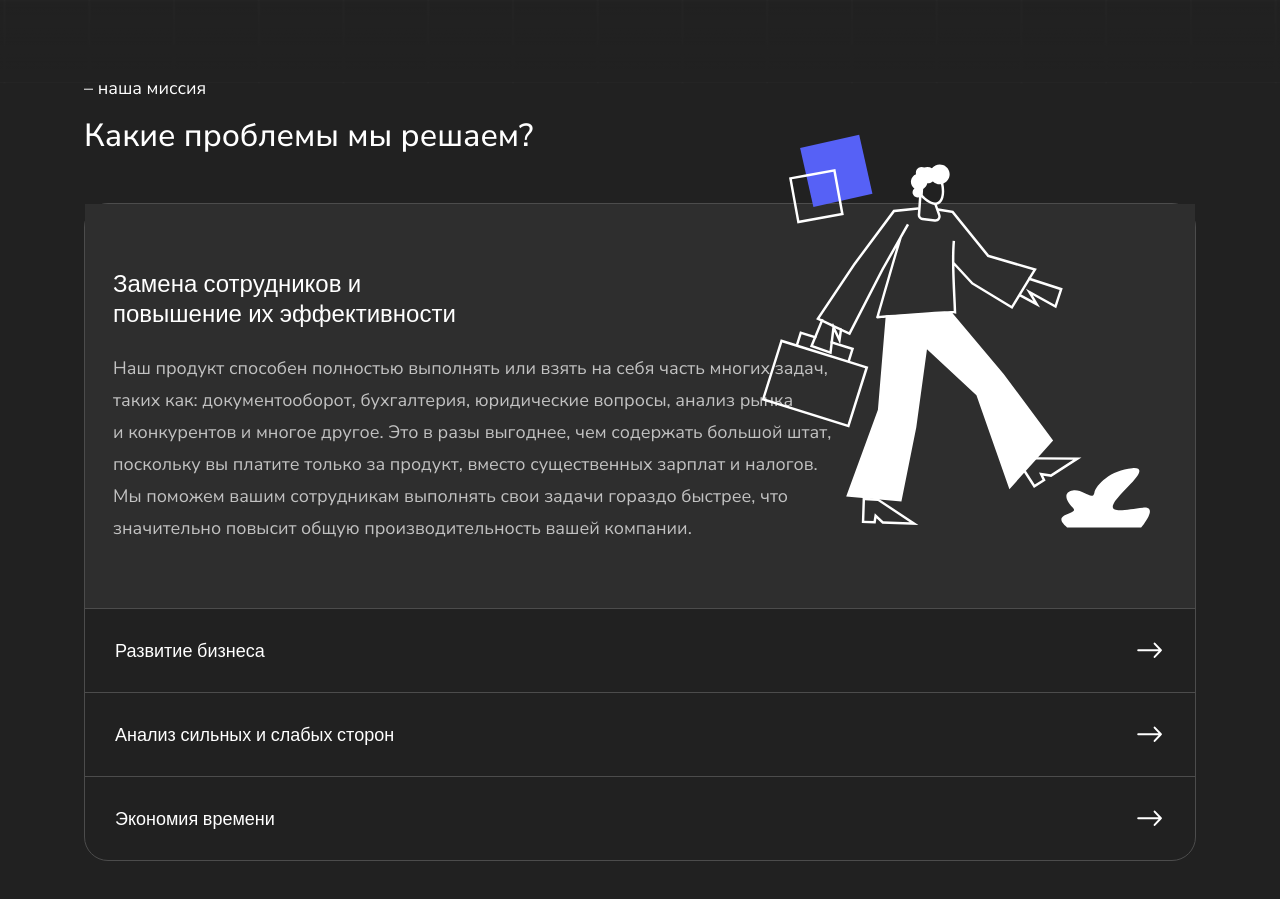
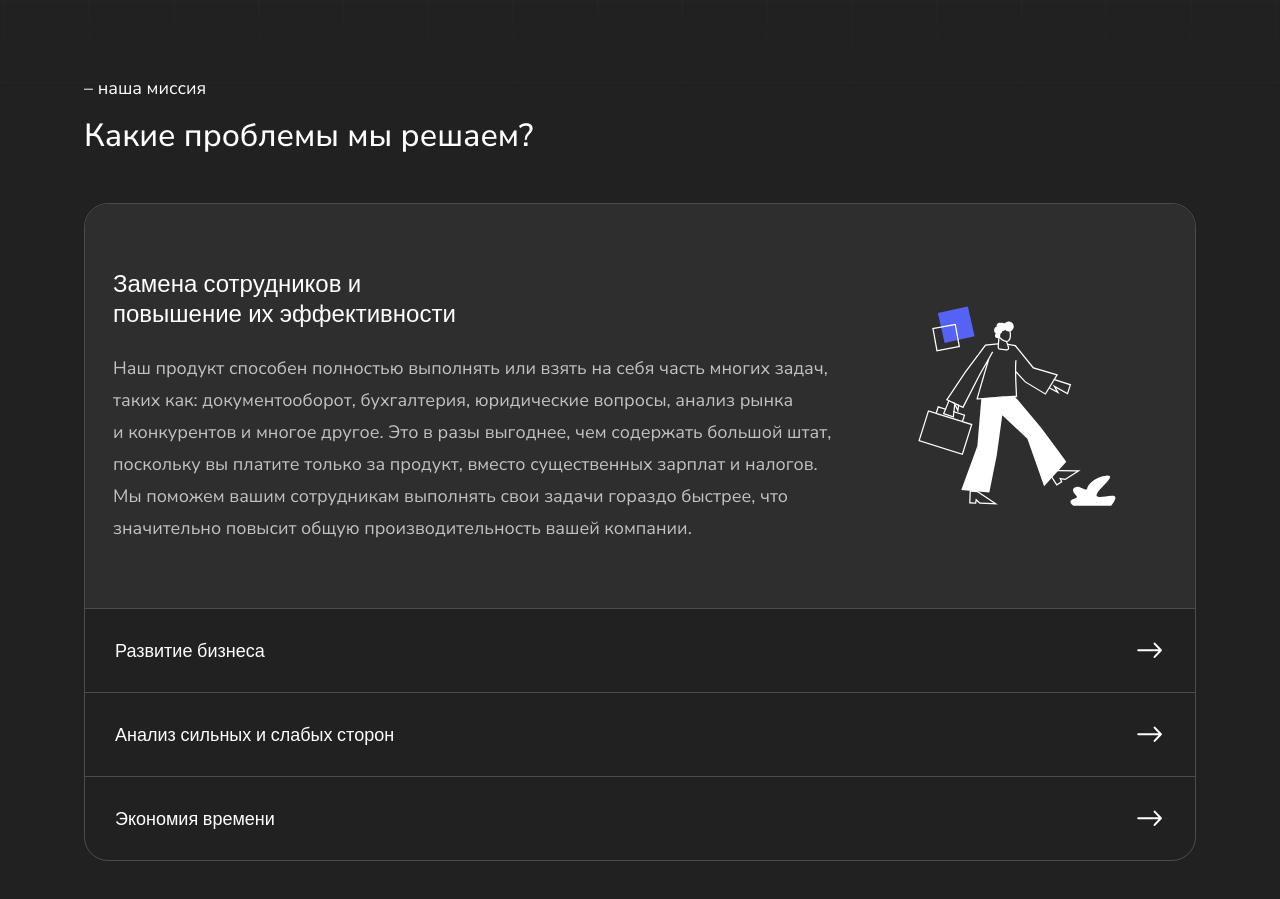
Before and after one commit to consult-ui/landing-client, a Next.js app: page / in a window 1280 px wide. Shown: the part 820-1719 px from the top of the page. Built offline with nearby package versions, Linux system fonts and the light colour scheme.

Commit message:
some fix

```diff
--- a/src/entities/solutions-list/ui/SolutionsList.module.css
+++ b/src/entities/solutions-list/ui/SolutionsList.module.css
@@ -1,6 +1,7 @@
 .wrapper {
   border: 1px solid rgba(76, 76, 76, 1);
   border-radius: 24px;
+  overflow: hidden;
 }
 
 .wrapper li:not(:last-child) {
--- a/src/shared/ui/solution-item/ui/SolutionItem.module.css
+++ b/src/shared/ui/solution-item/ui/SolutionItem.module.css
@@ -36,9 +36,3 @@
   gap: 24px;
   width: 736px;
 }
-
-.image {
-  position: absolute;
-  top: -70px;
-  right: 44px;
-}
--- a/src/shared/ui/solution-item/ui/SolutionItem.tsx
+++ b/src/shared/ui/solution-item/ui/SolutionItem.tsx
@@ -32,8 +32,8 @@ export const SolutionItem: React.FC<IProps> = ({
       {isActive && (
         <Image
           className={styles.image}
-          width={390}
-          height={394}
+          width={300}
+          height={200}
           src={image}
           alt={title}
         />
```
